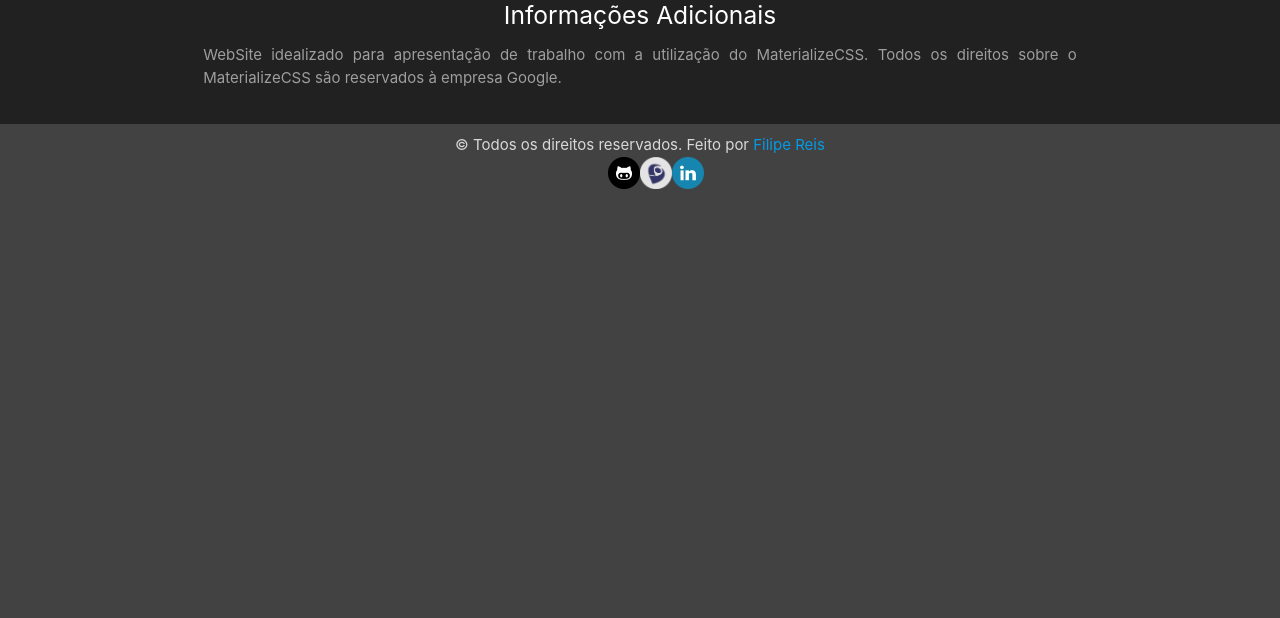
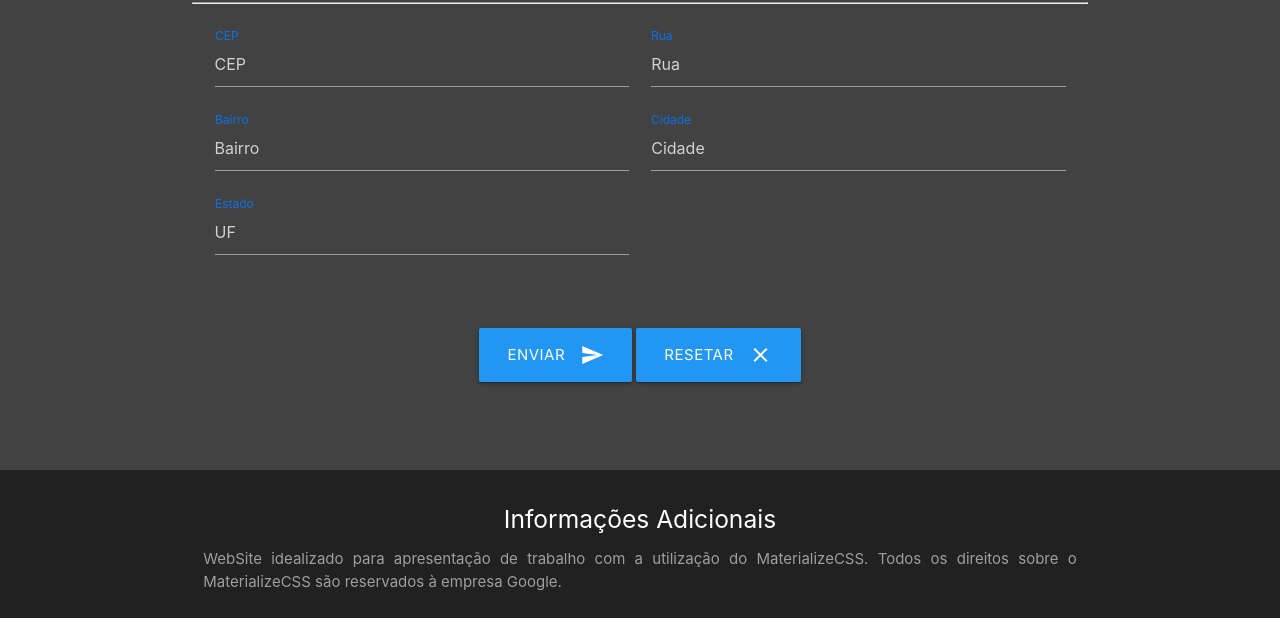
Before and after one commit to filipefdrs/dwb, a plain HTML site: page cep.html in a window 1280 px wide. Shown: the part 742-1360 px from the top of the page. Before the commit the page ends 941 px from the top, so only its background shows below. Drawn offline with Linux system fonts and the light colour scheme.

Commit message:
Add files via upload

```diff
--- a/cep.html
+++ b/cep.html
@@ -68,7 +68,7 @@
           <div id="modal1" class="modal">
             <div class="modal-content">
               <h4>Instruções de uso</h4>
-              <p>Em Breve</p>
+              <p>Insira um CEP no campo CEP, pressione enter e aguarde.</p>
             </div>
 
             <div class="modal-footer">
@@ -115,13 +115,56 @@
                   <span class="msg_erro" id="msg_erro"></span>
                 </div>
               </form>
-
-              <div class="row center">
-                <a href="#" id="download-button" class="btn-large waves-effect waves-light blue">Enviar<i class="material-icons right">send</i></a>
-              </div>
             </div>
           </div>
+        </div>
 
+        <br /><br /><br />
+
+        <div class="section container">
+          <h3 id="endereco" class="white-text text-lighten-4">Endereço da Entrega</h3>
+          <hr />
+          <div class="">
+            <div class="section row">
+              <form method="get" action="#" class="col s12">
+                <div class="input-field col s6">
+                    <input placeholder="CEP" type="text" id="cep1" value="" size="8" minlength="8" maxlength="8"/>
+                    <label for="cep">CEP</label>
+                    <span class="msg_erro" id="msg_erro1"></span>
+                </div>
+                <!-- TODO
+                Implementar os campos rua, bairro, cidade, estado.
+                -->
+                <div class="input-field col s6">
+                  <input placeholder="Rua" id="rua1" type="text" class="validate" size="40" readonly />
+                  <label for="rua">Rua</label>
+                  <span class="msg_erro" id="msg_erro1"></span>
+                </div>
+
+                <div class="input-field col s6">
+                  <input placeholder="Bairro" id="bairro1" type="text" class="validate" size="40" readonly />
+                  <label for="bairro">Bairro</label>
+                  <span class="msg_erro" id="msg_erro1"></span>
+                </div>
+
+                <div class="input-field col s6">
+                  <input placeholder="Cidade" id="cidade1" type="text" class="validate" size="40" readonly />
+                  <label for="cidade">Cidade</label>
+                  <span class="msg_erro" id="msg_erro1"></span>
+                </div>
+
+                <div class="input-field col s6">
+                  <input placeholder="UF" id="uf1" type="text" class="validate" size="2" readonly />
+                  <label for="rua">Estado</label>
+                  <span class="msg_erro" id="msg_erro1"></span>
+                </div>
+              </form>
+            </div>
+          </div>
+        </div>
+        <div class="row center">
+          <a href="#" id="download-button" class="btn-large waves-effect waves-light blue" onclick="pesquisarCep('cep', 'rua', 'bairro', 'cidade', 'uf', 'msg_erro');pesquisarCep('cep1', 'rua1', 'bairro1', 'cidade1', 'uf1', 'msg_erro1');">Enviar<i class="material-icons right">send</i></a>
+          <a href="#" id="download-button" class="btn-large waves-effect waves-light blue" onclick="limparDadosCep('rua', 'bairro', 'cidade', 'uf', 'msg_erro');limparDadosCep('rua1', 'bairro1', 'cidade1', 'uf1', 'msg_erro1');">Resetar<i class="material-icons right">clear</i></a>
         </div>
 
       </main>
@@ -156,14 +199,5 @@
       <script type="text/javascript" src="js/materialize.js"></script>
       <script type="text/javascript" src="js/init.js"></script>
       <script type="text/javascript" src="js/helper_pesquisacep.js"></script>
-      <script type="text/javascript" src="js/message.js"></script>
-      <script>
-        document.getElementById("cep").onchange = function() {
-          alert("Preencher os dados para o CEP: " + document.getElementById("cep").value);
-
-          //Esta função deve, caso o CEP exista, preencher os outros campos
-          pesquisarCep("cep", "rua", "bairro", "cidade", "uf", "msg_erro");
-        }
-      </script>
     </body>
 </html>
```
